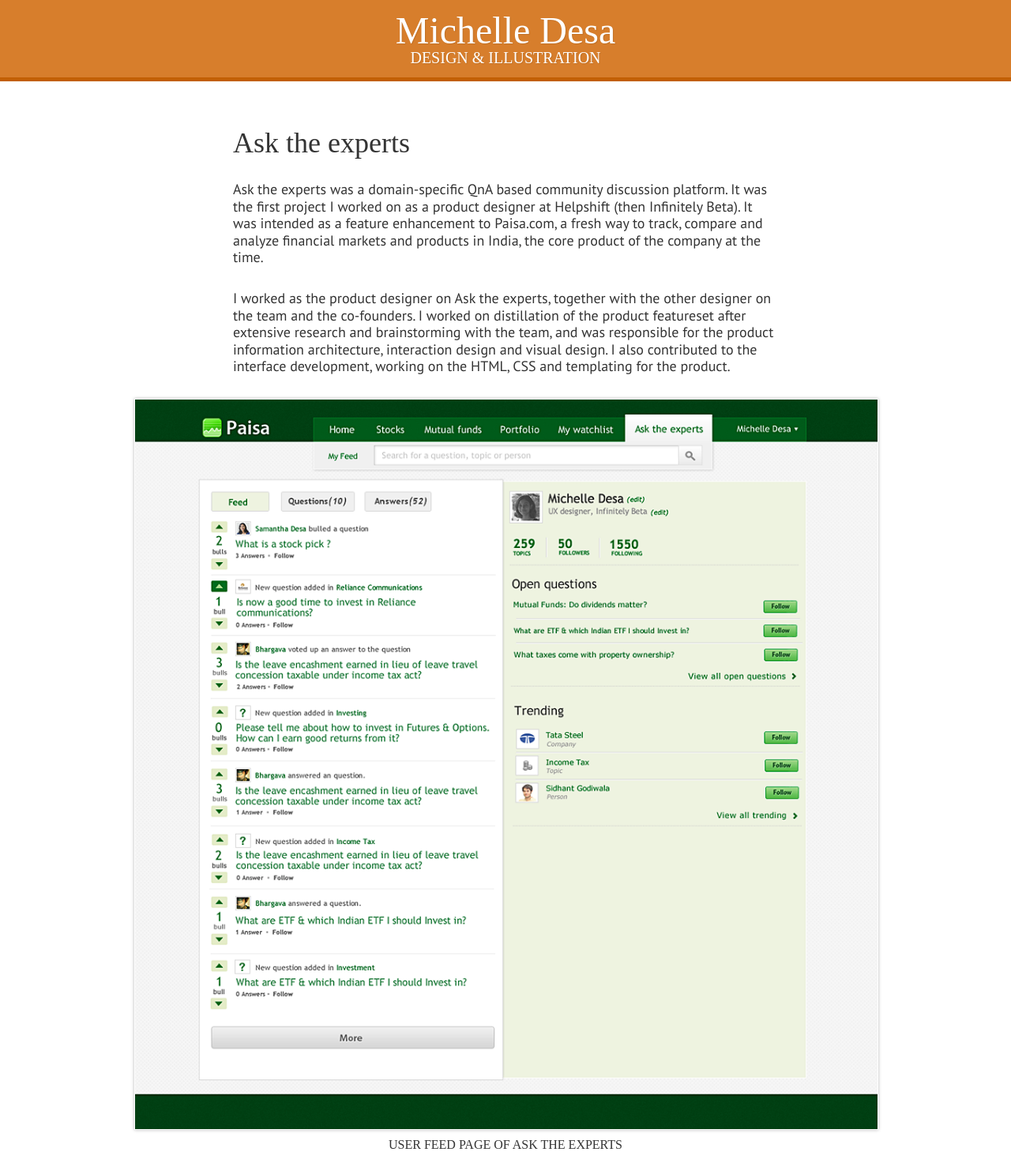
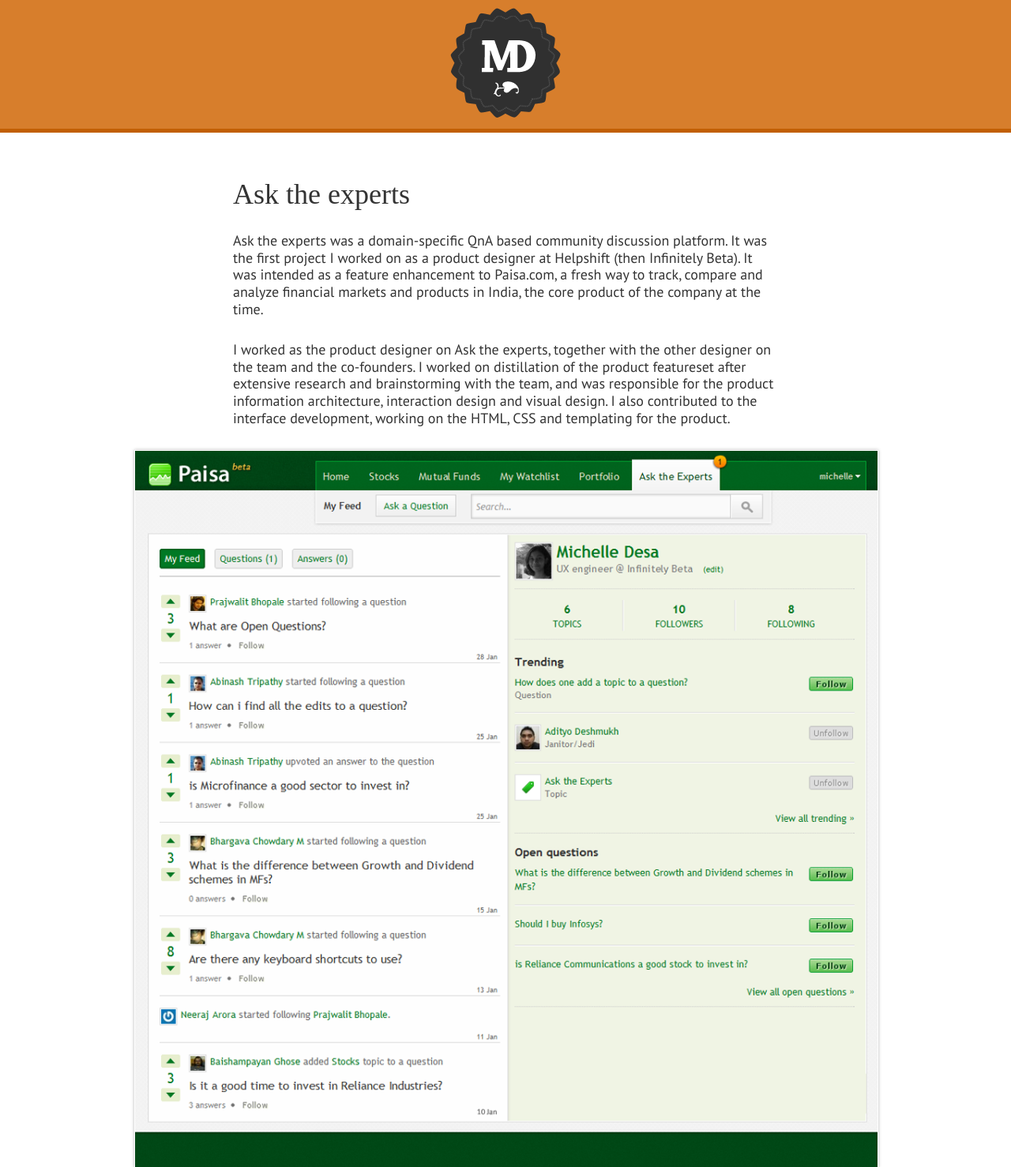
Before and after one commit to MichelleDesa/portfolio, a plain HTML site: page ask-the-experts.html in a window 1280 px wide. Shown: the top 1478 px of the page at 79% size. Drawn offline with Linux system fonts and the light colour scheme; a small style sheet from the web is missing.

Commit message:
Update header, image and minor markup tweaks to ATE project page

```diff
--- a/ask-the-experts.html
+++ b/ask-the-experts.html
@@ -9,13 +9,14 @@
 	<script src="js/html5shiv.js"></script>
     <![endif]-->
   </head>
-  <body>
+  <body class="project-page">
     <header class="page-header">
-      <h1 class="name">Michelle Desa</h1>
-      <h5 class="title">Design & Illustration</h5>
+      <a href="/" class="logo-wrapper">
+	<img src="assets/images/logo.png" alt="MD Logo">
+      </a>
     </header>
     <div class="page">
-      <div class="page-content project-page">
+      <div class="page-content">
 	<h2 class="content-header">Ask the experts</h2>
 	<p>
 	  Ask the experts was a domain-specific QnA based community discussion platform. It was the first project I worked on as a product designer at Helpshift (then Infinitely Beta). It was intended as a feature enhancement to Paisa.com, a fresh way to track, compare and analyze financial markets and products in India, the core product of the company at the time.
@@ -24,7 +25,7 @@
 	  I worked as the product designer on Ask the experts, together with the other designer on the team and the co-founders. I worked on distillation of the product featureset after extensive research and brainstorming with the team, and was responsible for the product information  architecture, interaction design and visual design. I also contributed to the interface development, working on the HTML, CSS and templating for the product.
 	</p>
 	<figure>
-	  <img src="assets/images/project-screens/asktheexperts-feed.png" alt="Ask the experts user feed">
+	  <img src="assets/images/project-screens/asktheexperts-userfeed.png" alt="User feed page of Ask the experts">
 	  <figcaption>User feed page of Ask the experts</figcaption>
 	</figure>
 	<p>
```
Also changed, not shown: assets/images/project-screens/asktheexperts-feed.png (deleted), assets/images/project-screens/asktheexperts-userfeed.png (added).
